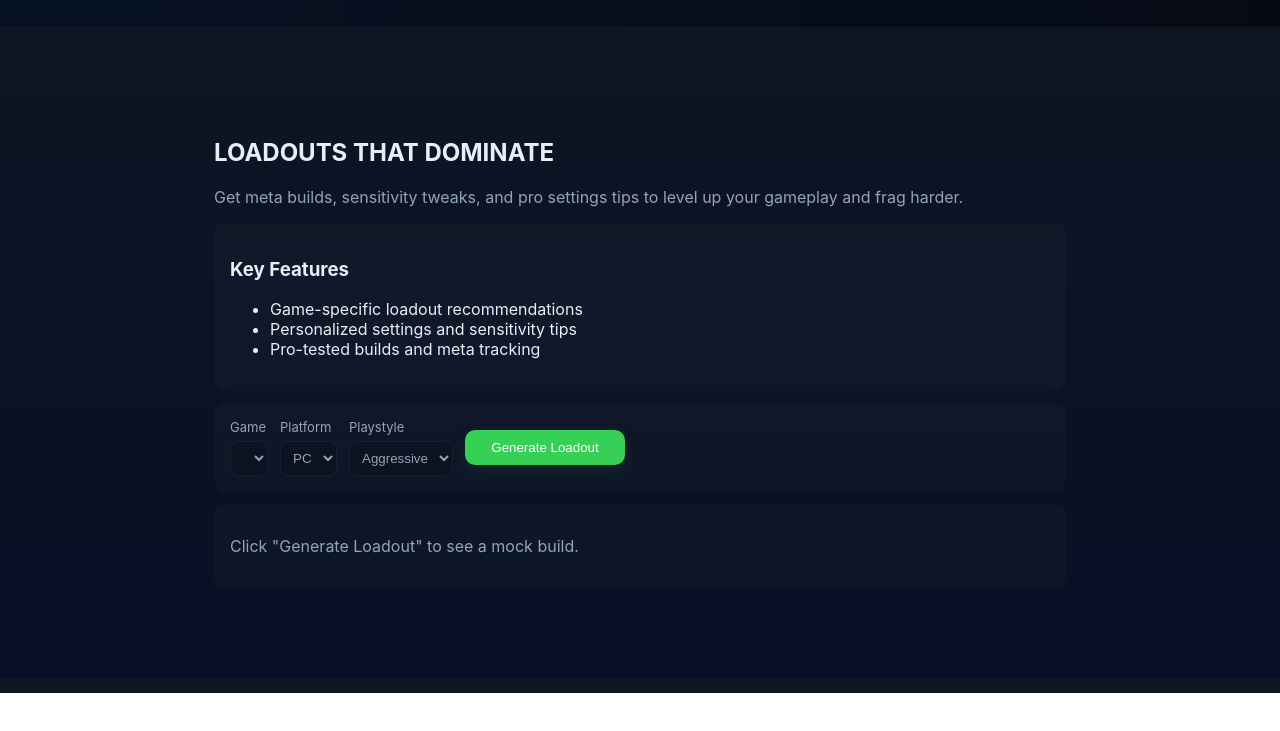
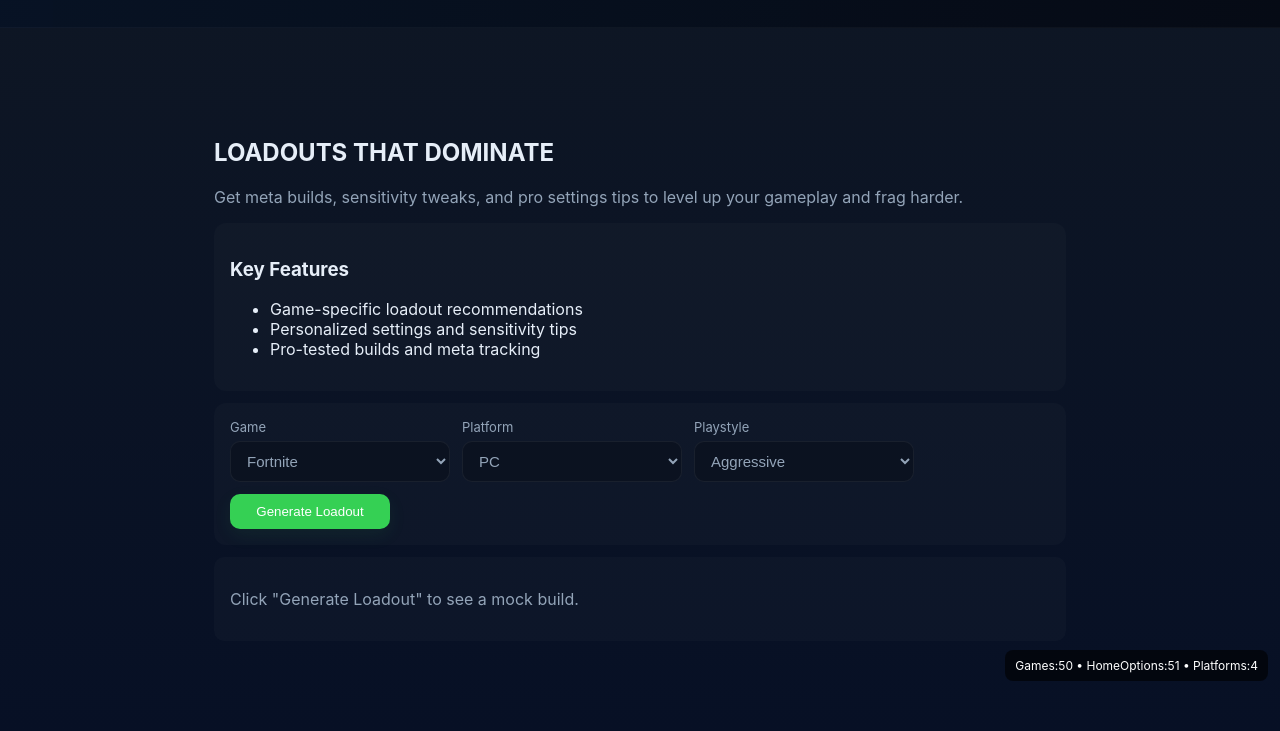
Before and after one commit to clazeshadow/gamer-loadout, a website: page public/index.html in a window 1280 px wide. Shown: the part 107-838 px from the top of the page. Before the commit the page ends 800 px from the top, so only its background shows below. Drawn offline with Linux system fonts and the light colour scheme.

Commit message:
Update frontend: populate dropdowns, platforms, games data, Vercel config

```diff
--- a/public/data/games.json
+++ b/public/data/games.json
@@ -52,6 +52,38 @@
     { "id":"pal-world","name":"Palworld","platforms":[{"platform":"PC/Console","bestSettings":["Graphics: Balanced"],"recommendedLoadout":{"primary":"Weapon-specific","secondary":"N/A","attachments":[],"perks":["Taming"]}} ] },
     { "id":"tony-hawks","name":"Tony Hawk (Multiplayer)","platforms":[{"platform":"PC/Console","bestSettings":["Input: Controller recommended"],"recommendedLoadout":{"primary":"Skater setup","secondary":"N/A","attachments":[],"perks":["Trick timing"]}} ] },
     { "id":"warhammer-vermintide","name":"Vermintide 2","platforms":[{"platform":"PC/Console","bestSettings":["Graphics: Balanced"],"recommendedLoadout":{"primary":"Class-specific","secondary":"N/A","attachments":[],"perks":["Team synergy"]}} ] },
-    { "id":"mh-rise","name":"Monster Hunter Rise","platforms":[{"platform":"PC/Console","bestSettings":["Graphics: Balanced"],"recommendedLoadout":{"primary":"Weapon-specific","secondary":"N/A","attachments":[],"perks":["Elemental optimization"]}} ] }
+    { "id":"mh-rise","name":"Monster Hunter Rise","platforms":[{"platform":"PC/Console","bestSettings":["Graphics: Balanced"],"recommendedLoadout":{"primary":"Weapon-specific","secondary":"N/A","attachments":[],"perks":["Elemental optimization"]}} ] },
+    { "id":"among-us","name":"Among Us","platforms":[
+      { "platform":"PC","bestSettings":["Matchmaking: Quick","Crossplay: On"], "recommendedLoadout": { "primary":"Crewmate role","secondary":"—","attachments":[], "perks":["Task Familiarity"] } },
+      { "platform":"PlayStation","bestSettings":["Crossplay: On"], "recommendedLoadout": { "primary":"Crewmate role","secondary":"—","attachments":[], "perks":["Impostor Detection"] } },
+      { "platform":"Xbox","bestSettings":["Crossplay: On"], "recommendedLoadout": { "primary":"Crewmate role","secondary":"—","attachments":[], "perks":["Quick Tasks"] } },
+      { "platform":"Switch","bestSettings":["Crossplay: On"], "recommendedLoadout": { "primary":"Crewmate role","secondary":"—","attachments":[], "perks":["Map Awareness"] } }
+    ] },
+    { "id":"dead-by-daylight","name":"Dead by Daylight","platforms":[
+      { "platform":"PC","bestSettings":["Graphics: Balanced","VSync: Off"], "recommendedLoadout": { "primary":"Survivor loadout","secondary":"—","attachments":[], "perks":["Self-Care","Borrowed Time"] } },
+      { "platform":"PlayStation","bestSettings":["Controller: Invert Y off"], "recommendedLoadout": { "primary":"Survivor loadout","secondary":"—","attachments":[], "perks":["Sprint Burst"] } },
+      { "platform":"Xbox","bestSettings":["Controller: Sensitivity medium"], "recommendedLoadout": { "primary":"Survivor loadout","secondary":"—","attachments":[], "perks":["Decisive Strike"] } },
+      { "platform":"Switch","bestSettings":["Graphics: Performance"], "recommendedLoadout": { "primary":"Survivor loadout","secondary":"—","attachments":[], "perks":["Camper Awareness"] } }
+    ] },
+    { "id":"division-2","name":"The Division 2","platforms":[
+      { "platform":"PC","bestSettings":["Graphics: High","FPS Cap: 144"], "recommendedLoadout": { "primary":"Assault Rifle","secondary":"SMG","attachments":["Suppressor"], "perks":["Skill Haste"] } },
+      { "platform":"PlayStation","bestSettings":["Controller: Aim Assist On"], "recommendedLoadout": { "primary":"Assault Rifle","secondary":"SMG","attachments":[], "perks":["Survivability"] } },
+      { "platform":"Xbox","bestSettings":["Controller: Aim Assist On"], "recommendedLoadout": { "primary":"Assault Rifle","secondary":"SMG","attachments":[], "perks":["Stability"] } }
+    ] },
+    { "id":"splitgate","name":"Splitgate","platforms":[
+      { "platform":"PC","bestSettings":["FPS: 144+","FOV: 100"], "recommendedLoadout": { "primary":"Assault","secondary":"Pistol","attachments":[], "perks":["Portal Mastery"] } },
+      { "platform":"PlayStation","bestSettings":["Controller: Sensitivity Low"], "recommendedLoadout": { "primary":"Assault","secondary":"Pistol","attachments":[], "perks":["Portal Mastery"] } },
+      { "platform":"Xbox","bestSettings":["Controller: Sensitivity Low"], "recommendedLoadout": { "primary":"Assault","secondary":"Pistol","attachments":[], "perks":["Portal Mastery"] } }
+    ] },
+    { "id":"brawlhalla","name":"Brawlhalla","platforms":[
+      { "platform":"PC","bestSettings":["Input: Controller/KB&M"], "recommendedLoadout": { "primary":"Legend-specific","secondary":"—","attachments":[], "perks":["Edge Guarding"] } },
+      { "platform":"PlayStation","bestSettings":["Controller recommended"], "recommendedLoadout": { "primary":"Legend-specific","secondary":"—","attachments":[], "perks":["Spacing"] } },
+      { "platform":"Xbox","bestSettings":["Controller recommended"], "recommendedLoadout": { "primary":"Legend-specific","secondary":"—","attachments":[], "perks":["Stage Control"] } },
+      { "platform":"Switch","bestSettings":["Controller recommended"], "recommendedLoadout": { "primary":"Legend-specific","secondary":"—","attachments":[], "perks":["Movement"] } }
+    ] },
+    { "id":"forza-horizon-5","name":"Forza Horizon 5","platforms":[
+      { "platform":"PC","bestSettings":["Graphics: High","Controller recommended"], "recommendedLoadout": { "primary":"Car tuning","secondary":"—","attachments":[], "perks":["Handling"] } },
+      { "platform":"Xbox","bestSettings":["Controller recommended","High framerate"], "recommendedLoadout": { "primary":"Car tuning","secondary":"—","attachments":[], "perks":["Cornering"] } }
+    ] }
   ]
 }
--- a/public/main.js
+++ b/public/main.js
@@ -90,10 +90,14 @@ function initHome(){
       let out
       if (game && game.platforms){
         const pf = (game.platforms.find(p => p.platform === platform) || game.platforms[0])
+        // support playstyle-specific variants if provided
+        const base = pf.recommendedLoadout || {}
+        const variant = (base.variants && base.variants[playstyle]) ? base.variants[playstyle] : null
+        const chosen = variant || base
         out = {
-          weapon: pf.recommendedLoadout.primary || 'Recommended Primary',
-          attachments: pf.recommendedLoadout.attachments || [],
-          perks: pf.recommendedLoadout.perks || [],
+          weapon: chosen.primary || chosen.primary || 'Recommended Primary',
+          attachments: chosen.attachments || [],
+          perks: chosen.perks || [],
           source: playstyle === 'aggressive' ? 'preset' : 'ai'
         }
       } else {
@@ -145,7 +149,17 @@ async function initGames(){
       const title = document.createElement('h4')
       title.textContent = g.name
       const desc = document.createElement('p')
-      desc.textContent = g.recommendedLoadout.primary || ''
+      // safely derive a primary description from top-level or first platform
+      let primaryDesc = ''
+      try {
+        if (g.recommendedLoadout && g.recommendedLoadout.primary) primaryDesc = g.recommendedLoadout.primary
+        else if (g.platforms && g.platforms.length){
+          const first = g.platforms[0]
+          const firstObj = (typeof first === 'string') ? null : first
+          if (firstObj && firstObj.recommendedLoadout && firstObj.recommendedLoadout.primary) primaryDesc = firstObj.recommendedLoadout.primary
+        }
+      } catch (e){ primaryDesc = '' }
+      desc.textContent = primaryDesc || ''
       card.appendChild(title)
       card.appendChild(desc)
       card.addEventListener('click', ()=> showDetail(g))
@@ -172,8 +186,9 @@ async function initGames(){
     pfSelect.style.marginTop = '6px'
     (g.platforms || []).forEach(p => {
       const o = document.createElement('option')
-      o.value = p.platform
-      o.textContent = p.platform
+      const val = (typeof p === 'string') ? p : (p.platform || '')
+      o.value = val
+      o.textContent = val
       pfSelect.appendChild(o)
     })
     platformWrapper.appendChild(pfLabel)
@@ -232,8 +247,8 @@ async function initGames(){
 
     pfSelect.addEventListener('change', ()=>{
       const sel = pfSelect.value
-      const pf = (g.platforms || []).find(x=>x.platform===sel)
-      if (pf) renderPlatform(pf)
+      const pf = (g.platforms || []).find(x => (typeof x === 'string') ? x === sel : (x.platform === sel))
+      if (pf) renderPlatform((typeof pf === 'string') ? { platform: pf, recommendedLoadout: {} } : pf)
     })
 
     loadBtn.addEventListener('click', ()=>{
@@ -253,17 +268,46 @@ async function initGames(){
   function populateHomeGames(){
     const homeSelect = document.getElementById('game')
     if (!homeSelect) return
+    // add a placeholder then populate
     homeSelect.innerHTML = ''
+    const ph = document.createElement('option')
+    ph.value = ''
+    ph.textContent = 'Choose a game...'
+    ph.disabled = true
+    ph.selected = true
+    homeSelect.appendChild(ph)
+
     data.games.forEach(g => {
       const opt = document.createElement('option')
       opt.value = g.id
       opt.textContent = g.name
       homeSelect.appendChild(opt)
     })
+
+    // if no selection yet, select the first game and update platforms
+    if (data.games.length && (!homeSelect.value || homeSelect.value === '')){
+      homeSelect.selectedIndex = 1
+      updateHomePlatforms(homeSelect.value)
+    }
   }
+  // expose for manual re-population if needed
+  window.populateHomeGames = populateHomeGames
+
+  // ensure change listener so selecting a game updates platforms
+  function attachHomeChange(){
+    const h = document.getElementById('game')
+    if (!h) return
+    h.removeEventListener('change', updateHomePlatforms)
+    h.addEventListener('change', function onChange(){
+      updateHomePlatforms(h.value)
+    })
+  }
+  window.attachHomeChange = attachHomeChange
 
   search.addEventListener('input', (e)=> renderList(e.target.value))
   renderList()
+  // expose renderList so DOMContentLoaded can force a refresh if needed
+  window.renderGamesList = renderList
   populateHomeGames()
 }
 
@@ -273,13 +317,50 @@ function updateHomePlatforms(gameId){
   platformSelect.innerHTML = ''
   const data = window.GAMES_DATA || { games: [] }
   const g = data.games.find(x=>x.id===gameId)
-  const platforms = (g && g.platforms) ? g.platforms.map(p=>p.platform) : ['PC']
-  platforms.forEach(p => {
+  const rawPlatforms = (g && g.platforms) ? g.platforms.map(p=>p.platform) : ['PC']
+
+  // normalize and infer common console platforms
+  const set = new Set()
+  rawPlatforms.forEach(praw => {
+    const p = (praw || '').toLowerCase()
+    if (p.includes('pc')) set.add('PC')
+    if (p.includes('playstation')) set.add('PlayStation')
+    if (p.includes('xbox')) set.add('Xbox')
+    // treat switch mentions as both legacy Switch and Nintendo Switch 2
+    if (p.includes('switch')){
+      set.add('Switch')
+      set.add('Nintendo Switch 2')
+    }
+    if (p.includes('console')) {
+      // if generic 'Console' is present, offer main consoles
+      set.add('PlayStation')
+      set.add('Xbox')
+      set.add('Switch')
+      set.add('Nintendo Switch 2')
+    }
+    // fallback to verbatim if nothing matched
+    if (!p.includes('pc') && !p.includes('playstation') && !p.includes('xbox') && !p.includes('switch') && !p.includes('console')){
+      if (praw && praw.trim()) set.add(praw)
+    }
+  })
+
+  // prefer ordering: PC, PlayStation, Xbox, Switch, then others
+  const order = ['PC','PlayStation','Xbox','Switch','Nintendo Switch 2']
+  const final = []
+  // ensure Xbox and Nintendo Switch 2 are available as options
+  if (!set.has('Xbox')) set.add('Xbox')
+  if (!set.has('Nintendo Switch 2')) set.add('Nintendo Switch 2')
+  order.forEach(k=>{ if (set.has(k)) final.push(k); set.delete(k) })
+  Array.from(set).forEach(x=> final.push(x))
+
+  final.forEach(p => {
     const o = document.createElement('option')
     o.value = p
     o.textContent = p
     platformSelect.appendChild(o)
   })
+  // select first available platform
+  if (platformSelect.options.length) platformSelect.selectedIndex = 0
 }
 
 // Load a game's platform-specific loadout into the Home generator
@@ -292,20 +373,19 @@ function loadIntoGenerator(gameId, platform){
     if (homeSelect){ homeSelect.value = g.id }
     const playSelect = document.getElementById('playstyle')
     if (playSelect) playSelect.value = 'balanced'
-
+    // prefer variants per playstyle if available
+    const base = pf.recommendedLoadout || {}
+    const variant = (base.variants && base.variants['balanced']) ? base.variants['balanced'] : null
+    const chosen = variant || base
     const data = {
-      weapon: pf.recommendedLoadout.primary || 'Recommended Primary',
-      attachments: pf.recommendedLoadout.attachments || [],
-      perks: pf.recommendedLoadout.perks || [],
+      weapon: chosen.primary || 'Recommended Primary',
+      attachments: chosen.attachments || [],
+      perks: chosen.perks || [],
       source: 'preset'
     }
     showPage('home')
     renderLoadout(data)
   })
-}
-
-search.addEventListener('input', (e)=> renderList(e.target.value))
-renderList()
 }
 
 // Contact page removed — no handlers
@@ -335,6 +415,14 @@ document.addEventListener('DOMContentLoaded', async ()=>{
   // load games data first (populates Home selects)
   await initGames()
 
+  // sanity check: if home select empty, repopulate and attach change listener
+  const gsCheck = document.getElementById('game')
+  if (gsCheck && gsCheck.options.length <= 1){
+    console.warn('Home game select appears empty; repopulating from GAMES_DATA')
+    if (window.populateHomeGames) window.populateHomeGames()
+  }
+  if (window.attachHomeChange) window.attachHomeChange()
+
   // ensure platform select is set for current game
   const gs = document.getElementById('game')
   if (gs && gs.value) updateHomePlatforms(gs.value)
@@ -342,3 +430,38 @@ document.addEventListener('DOMContentLoaded', async ()=>{
   initHome()
   initSubscribe()
   // games already initialized by initGames
+  // debug status panel (helps verify dropdown population)
+  try {
+    const dbg = document.createElement('div')
+    dbg.id = 'debug-status'
+    dbg.style.position = 'fixed'
+    dbg.style.right = '12px'
+    dbg.style.bottom = '12px'
+    dbg.style.padding = '8px 10px'
+    dbg.style.background = 'rgba(0,0,0,0.6)'
+    dbg.style.color = '#fff'
+    dbg.style.fontSize = '12px'
+    dbg.style.borderRadius = '8px'
+    dbg.style.zIndex = 9999
+    dbg.style.cursor = 'pointer'
+    dbg.title = 'Click to dump debug info to console'
+    dbg.addEventListener('click', ()=>{
+      console.log('GAMES_DATA', window.GAMES_DATA)
+      console.log('home select', document.getElementById('game'))
+      console.log('platform select', document.getElementById('platform'))
+      alert('Debug info printed to console')
+    })
+    document.body.appendChild(dbg)
+    function _refreshDbg(){
+      const gd = (window.GAMES_DATA && window.GAMES_DATA.games) ? window.GAMES_DATA.games.length : 0
+      const gameEl = document.getElementById('game')
+      const optCount = gameEl ? gameEl.options.length : 0
+      const platEl = document.getElementById('platform')
+      const platCount = platEl ? platEl.options.length : 0
+      dbg.textContent = `Games:${gd} • HomeOptions:${optCount} • Platforms:${platCount}`
+    }
+    setInterval(_refreshDbg, 1000)
+    _refreshDbg()
+  } catch (e){ console.warn('debug panel failed', e) }
+
+});
--- a/public/style.css
+++ b/public/style.css
@@ -23,7 +23,7 @@ body{margin:0;font-family:Inter,system-ui,-apple-system,Segoe UI,Roboto,Arial; b
 
 .controls{display:flex;gap:12px;flex-wrap:wrap;align-items:center}
 label{display:flex;flex-direction:column;font-size:13px;color:var(--muted)}
-select{margin-top:6px;padding:8px;border-radius:8px;border:1px solid rgba(255,255,255,0.06);background:var(--panel);color:inherit}
+select{margin-top:6px;padding:10px 12px;border-radius:10px;border:1px solid rgba(255,255,255,0.06);background:var(--panel);color:inherit;font-size:15px;min-width:220px}
 button{background:var(--accent);border:none;color:white;padding:10px 14px;border-radius:10px;cursor:pointer;box-shadow:0 6px 18px rgba(53,208,84,0.08)}
 .controls button{min-width:160px}
 
```
Also changed, not shown: README.md, vercel.json (added).
